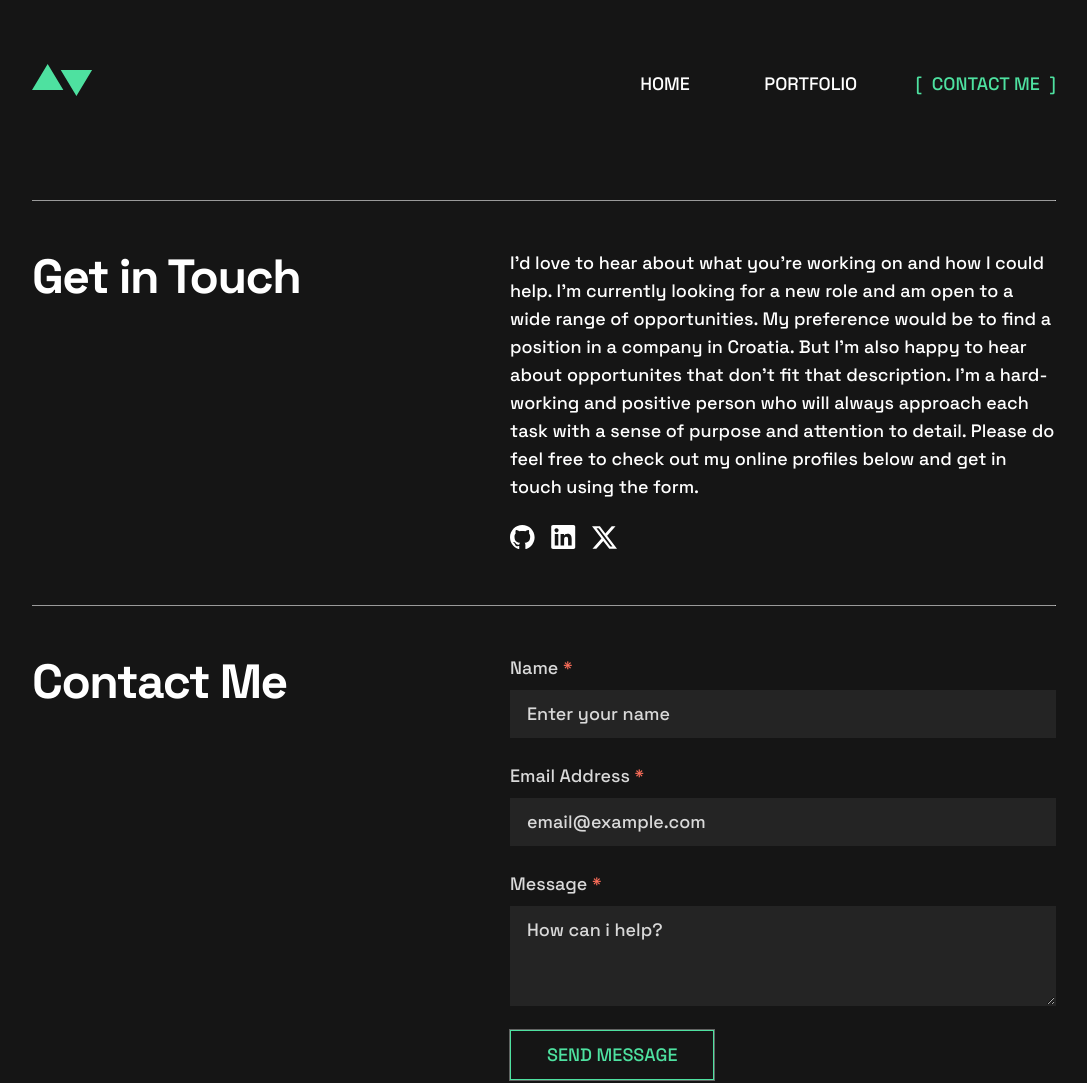
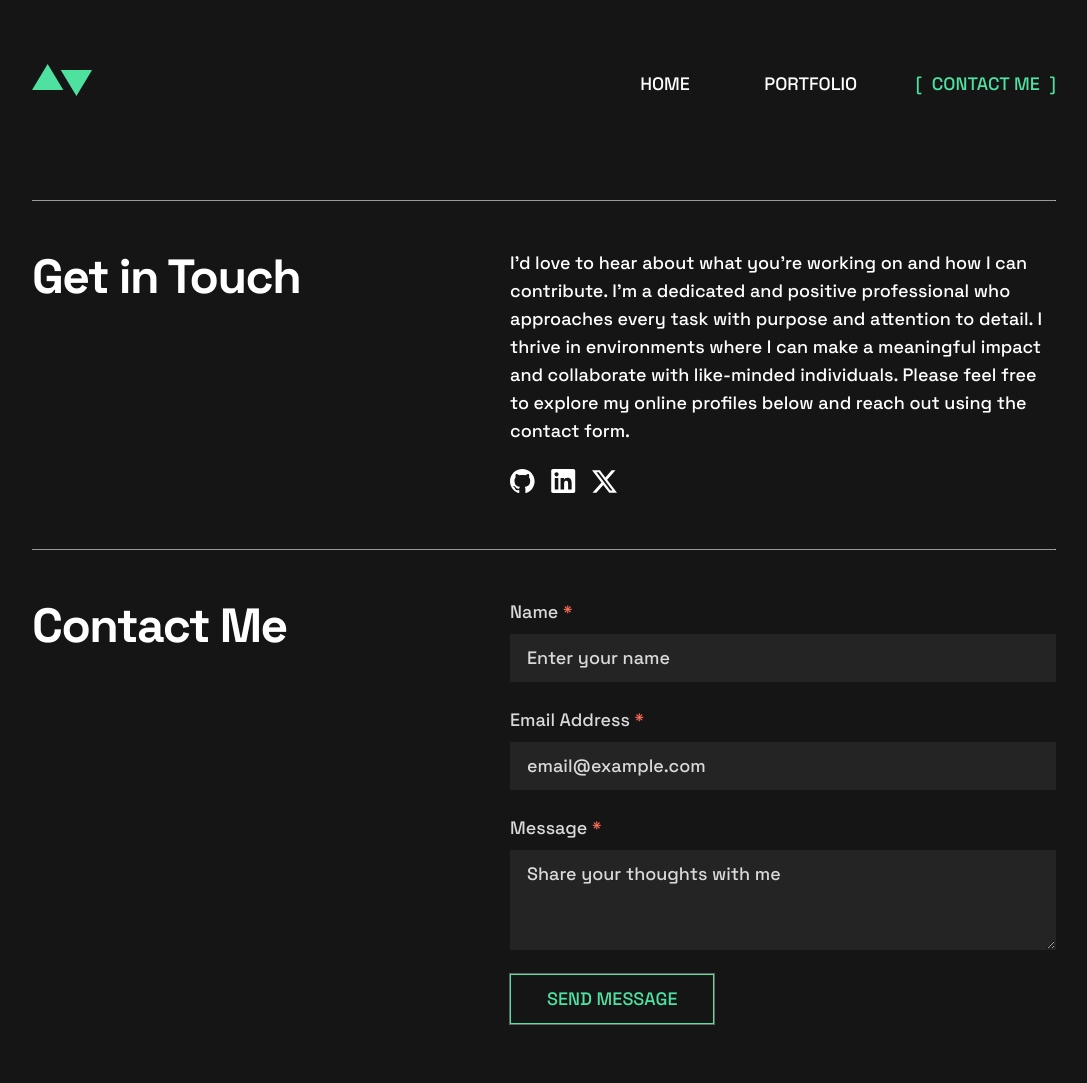
Before and after one commit to ouzecky-josip/personal-portfolio, a website built with Parcel: page src/contact/index.html in a window 1280 px wide. Shown: the top 1083 px of the page, without its empty margins (96-1183 px from the left). Built offline with nearby package versions, Linux system fonts and the light colour scheme.

Commit message:
Update text content on the contact page

```diff
--- a/src/contact/index.html
+++ b/src/contact/index.html
@@ -102,14 +102,10 @@
             data-aos="fade-up"
             data-aos-duration="700"
           >
-            I’d love to hear about what you’re working on and how I could help.
-            I’m currently looking for a new role and am open to a wide range of
-            opportunities. My preference would be to find a position in a
-            company in Croatia. But I’m also happy to hear about opportunites
-            that don’t fit that description. I’m a hard-working and positive
-            person who will always approach each task with a sense of purpose
-            and attention to detail. Please do feel free to check out my online
-            profiles below and get in touch using the form.
+            I’d love to hear about what you’re working on and how I can contribute.
+            I’m a dedicated and positive professional who approaches every task with purpose and attention to detail.
+            I thrive in environments where I can make a meaningful impact and collaborate with like-minded individuals.
+            Please feel free to explore my online profiles below and reach out using the contact form.
           </p>
           <ul
             class="get-in-touch__socials list-none"
@@ -249,7 +245,7 @@
               name="message"
               id="message"
               class="contact-me__form-textarea"
-              placeholder="How can i help?"
+              placeholder="Share your thoughts with me"
             ></textarea>
           </p>
           <button
```
